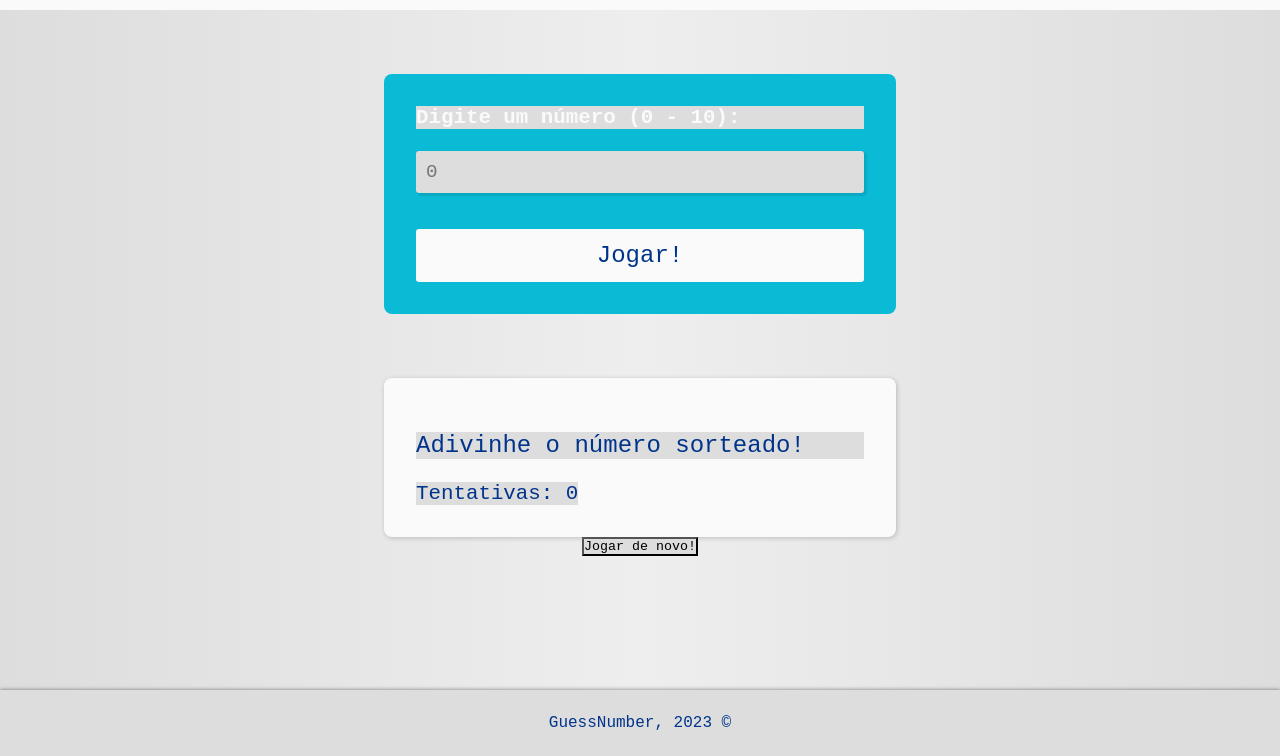
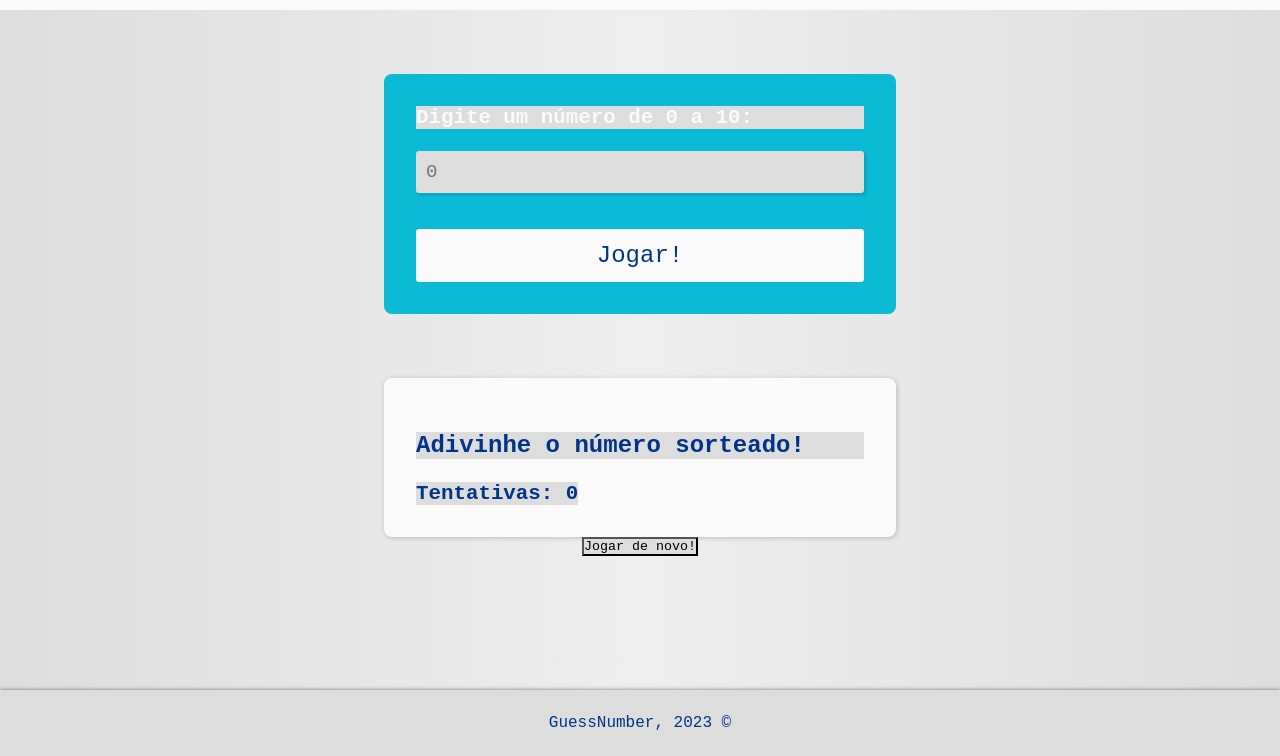
Before and after one commit to CarlosRibeiro07/Guess-Number-1.2, a plain HTML site: page index.html in a window 1280 px wide. Shown: the part 104-860 px from the top of the page. Drawn offline with Linux system fonts and the light colour scheme.

Commit message:
Update index.html

```diff
--- a/index.html
+++ b/index.html
@@ -16,7 +16,7 @@
 
     <main class="container">
         <form id="form">
-            <label for="kick">Digite um número (0 - 10):</label>
+            <label for="kick">Digite um número de 0 a 10:</label>
             <input type="number" id="kick" max="10" placeholder="0">
 
             <button type="submit">Jogar!</button>
@@ -24,8 +24,8 @@
         </form>
 
         <section class="result-box" id="result">
-            <h2 id="status">Adivinhe o número sorteado! </h2>
-            <span id="attempt">Tentativas: 0</span>
+            <h2 id="status"><strong>Adivinhe o número sorteado!</strong> </h2>
+            <span id="attempt"><strong>Tentativas: 0 </strong></span>
         </section>
 
         <button id="btnRestart" onclick="restart()">Jogar de novo!</button>
```
